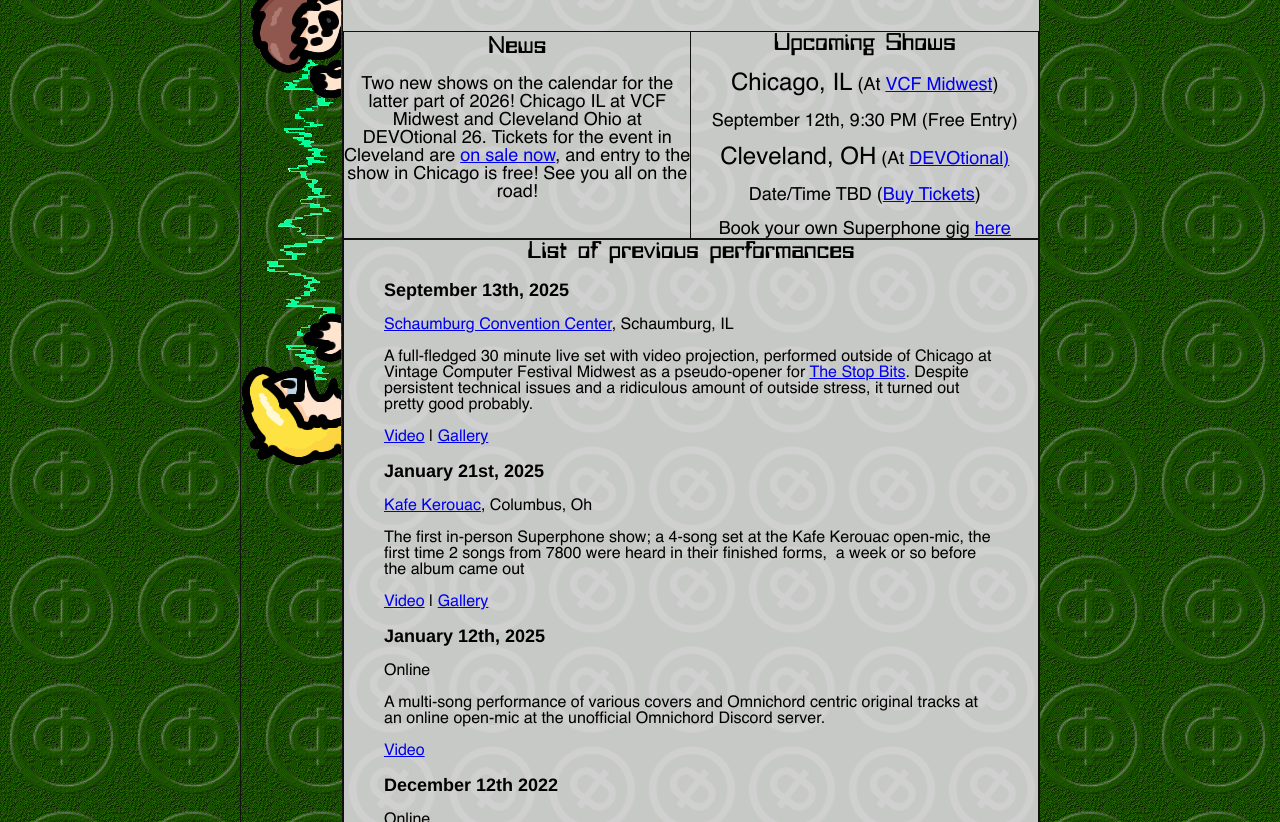
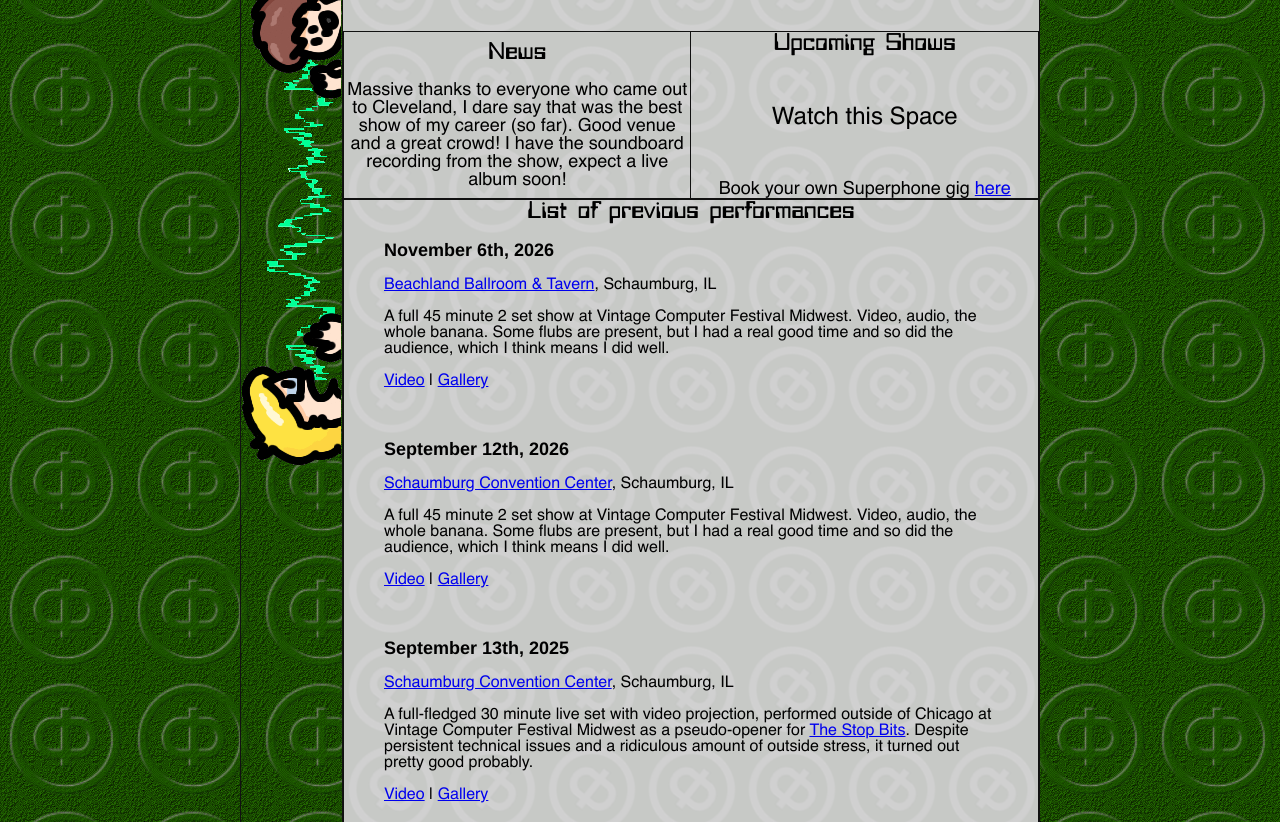
Before and after one commit to Superphone7800/superhome, a plain HTML site: page live.htm in a window 1280 px wide. Shown: the part 605-1427 px from the top of the page. Drawn offline with Linux system fonts and the light colour scheme.

Commit message:
Add files via upload

```diff
--- a/live.htm
+++ b/live.htm
@@ -65,32 +65,23 @@
       <b><font face="Helvetica" size="5">Welcome to the Superphone</font></b><p align="center" style="margin-top: 6">
       <b><font face="Helvetica" size="5">live performance database!</font></b><p align="center" style="margin-top: 6">
       &nbsp;<p align="center" style="margin-top: 6">
-      <b><font face="Helvetica" size="5">Find recordings and other accounts of past performances,
-      see upcoming shows dates, and book me yourself if you find yourself so inclined</font><font face="Bitwise" size="5"><br>
+      <b><font face="Helvetica" size="5">Find recordings and other accounts of
+      past performances, see upcoming shows dates, and book me yourself if you
+      find yourself so inclined</font><font face="Bitwise" size="5"><br>
       &nbsp;</font></b><p align="center" style="margin-top: 6">
       &nbsp;<table border="1" cellpadding="0" cellspacing="0" style="border-collapse: collapse" bordercolor="#111111" width="100%">
         <tr>
           <td width="50%">
           <p align="center"><font face="Bitwise" size="5">News</font></p>
-          <p align="center"><font face="Helvetica" size="4">Two new shows on the
-          calendar for the latter part of 2026! Chicago IL at VCF Midwest and
-          Cleveland Ohio at DEVOtional 26. Tickets for the event in Cleveland
-          are
-          <a href="https://devo-obsesso.com/html/news_pgs/devotional2026-tix.html">
-          on sale now</a>, and entry to the show in Chicago is free! See you all
-          on the road!</font><p align="center">&nbsp;</td>
+          <p align="center"><font face="Helvetica" size="4">Massive thanks to
+          everyone who came out to Cleveland, I dare say that was the best show
+          of my career (so far). Good venue and a great crowd! I have the
+          soundboard recording from the show, expect a live album soon!</font></td>
           <td width="50%">
           <p align="center"><font face="Bitwise" size="5">Upcoming Shows</font></p>
-          <p align="center"><font face="Helvetica" size="5">Chicago, IL</font><font face="Helvetica" size="4">
-          (At <a href="https://vcfmw.org/talks">VCF Midwest</a>)</font></p>
-          <p align="center"><font face="Helvetica" size="4">September 12th, 9:30
-          PM (Free Entry)</font></p>
-          <p align="center"><font face="Helvetica" size="5">Cleveland, OH</font><font face="Helvetica" size="4">
-          (At
-          <a href="https://devo-obsesso.com/html/news_pgs/devotional2026-promo.html">
-          DEVOtional)</a></font></p>
-          <p align="center"><font face="Helvetica" size="4">Date/Time TBD (<a href="https://devo-obsesso.com/html/news_pgs/devotional2026-tix.html">Buy
-          Tickets</a>)</font></p>
+          <p align="center">&nbsp;</p>
+          <p align="center"><font face="Helvetica" size="5">Watch this Space</font><font face="Helvetica" size="4"> </font></p>
+          <p align="center">&nbsp;</p>
           <p align="center"><font face="Helvetica" size="4">Book your own
           Superphone gig
           <a href="mailto:superphone7800@gmail.com?subject=Booking">here</a></font></p>
@@ -103,6 +94,33 @@
           <p align="center"><font face="Bitwise" size="5">List of previous
           performances</font></p>
           <blockquote>
+            <p align="left"><b><font face="Helvetica" size="4">November 6th,
+            2026</font></b></p>
+            <p align="left"><font face="Helvetica">
+            <a href="https://www.beachlandballroom.com/">Beachland Ballroom &amp;
+            Tavern</a>, Schaumburg, IL</font></p>
+            <p align="left"><font face="Helvetica">A full 45 minute 2 set show
+            at Vintage Computer Festival Midwest. Video, audio, the whole
+            banana. Some flubs are present, but I had a real good time and so
+            did the audience, which I think means I did well.</font></p>
+            <p align="left"><font face="Helvetica">
+            <a href="https://youtu.be/U5F_8mIKDu0">Video</a> |
+            <a href="http://www.superphonerecordings.com/livegallery.htm">Gallery</a></font></p>
+            <p align="left">&nbsp;</p>
+            <p align="left"><b><font face="Helvetica" size="4">September 12th,
+            2026</font></b></p>
+            <p align="left"><font face="Helvetica">
+            <a href="https://www.schaumburgconventioncenter.com/">Schaumburg
+            Convention Center</a>, Schaumburg, IL</font></p>
+            <p align="left"><font face="Helvetica">A full 45 minute 2 set show
+            at Vintage Computer Festival Midwest. Video, audio, the whole
+            banana. Some flubs are present, but I had a real good time and so
+            did the audience, which I think means I did well.</font></p>
+            <p align="left"><font face="Helvetica">
+            <a href="https://youtu.be/U5F_8mIKDu0">Video</a> |
+            <a href="http://www.superphonerecordings.com/livegallery.htm">
+            Gallery</a></font></p>
+            <p align="left">&nbsp;</p>
             <p align="left"><b><font face="Helvetica" size="4">September 13th,
             2025</font></b></p>
             <p align="left"><font face="Helvetica">
@@ -116,7 +134,8 @@
             stress, it turned out pretty good probably.</font></p>
             <p align="left"><font face="Helvetica">
             <a href="https://youtu.be/U5F_8mIKDu0">Video</a> |
-            <a href="http://www.superphonerecordings.com/livegallery.htm">Gallery</a></font></p>
+            <a href="http://www.superphonerecordings.com/livegallery.htm">
+            Gallery</a></font></p>
             <p align="left"><b><font face="Helvetica" size="4">January 21st,
             2025</font></b></p>
             <p align="left"><font face="Helvetica">
@@ -127,7 +146,8 @@
             a week or so before the album came out</font></p>
             <p align="left"><font face="Helvetica">
             <a href="https://youtu.be/cpwg-TDo368">Video</a> |
-            <a href="http://www.superphonerecordings.com/livegallery.htm">Gallery</a></font></p>
+            <a href="http://www.superphonerecordings.com/livegallery.htm">
+            Gallery</a></font></p>
             <p align="left"><b><font face="Helvetica" size="4">January 12th,
             2025</font></b></p>
             <p align="left"><font face="Helvetica">Online</font></p>
@@ -147,7 +167,8 @@
             and All I Want For Christmas Is You</a>. (I could still play that
             damn song on a piano if I tried)</font></p>
             <p align="left"><font face="Helvetica">
-            <a href="http://www.superphonerecordings.com/livegallery.htm">Gallery</a></font></p>
+            <a href="http://www.superphonerecordings.com/livegallery.htm">
+            Gallery</a></font></p>
             <p align="left"><b><font face="Helvetica" size="4">March 18th 2022</font></b></p>
             <p align="left"><font face="Helvetica">Online</font></p>
             <p align="left"><font face="Helvetica">The first Superphone live
@@ -156,7 +177,8 @@
             using the built-in sequencer of the Yamaha PSS-480</font></p>
             <p align="left"><font face="Helvetica">
             <a href="https://superphone.bandcamp.com/album/2600-live">Audio</a>
-            | <a href="http://www.superphonerecordings.com/livegallery.htm">Gallery</a></font></p>
+            | <a href="http://www.superphonerecordings.com/livegallery.htm">
+            Gallery</a></font></p>
           </blockquote>
           <p align="center">&nbsp;</p>
           <p align="center">&nbsp;</td>
```
